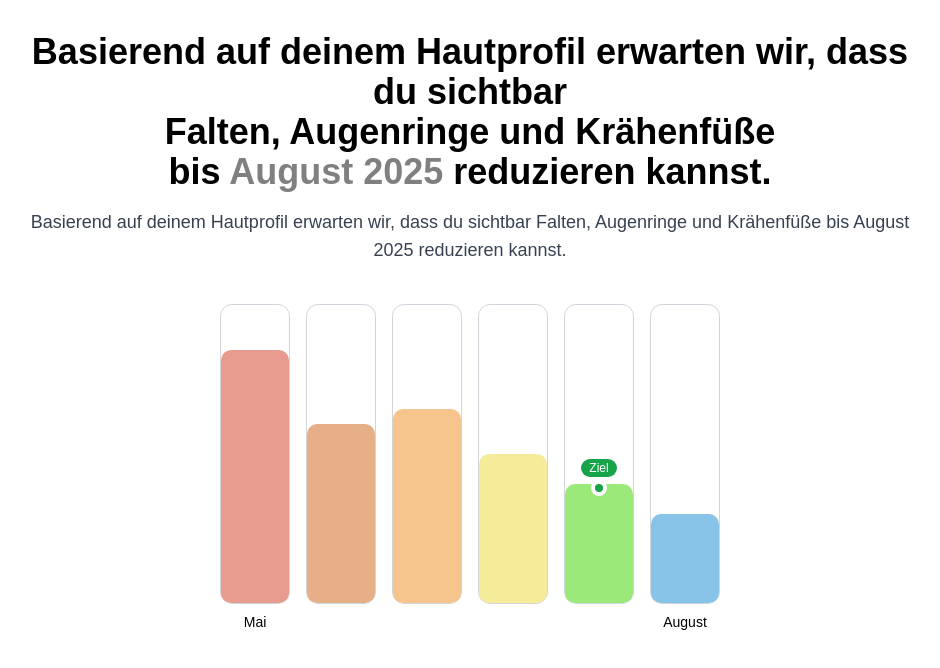
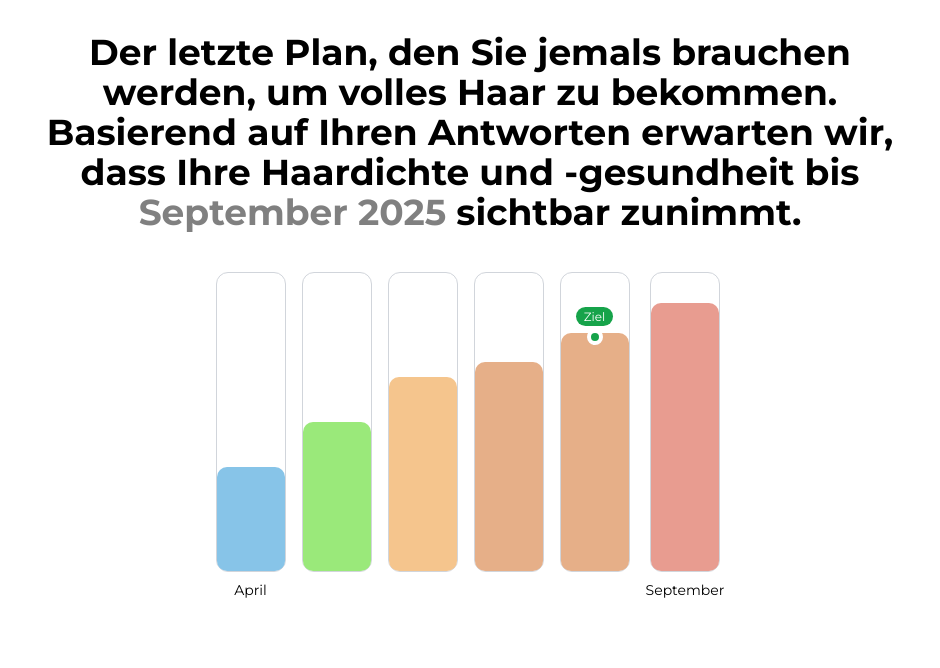
Before and after one commit to Clemchuks/skincare-german-heyflow, a plain HTML site: page index.html in a window 1280 px wide. Shown: the whole page, without its empty margins (170-1110 px from the left). Drawn offline with nearby package versions, Linux system fonts and the light colour scheme.

Commit message:
Update index.html

```diff
--- a/index.html
+++ b/index.html
@@ -4,6 +4,8 @@
     <script src="https://cdn.tailwindcss.com"></script>
     <link rel="stylesheet" href="https://cdnjs.cloudflare.com/ajax/libs/font-awesome/5.15.3/css/all.min.css" />
     <link href="https://fonts.googleapis.com/css2?family=Inter:wght@400;600;700&display=swap" rel="stylesheet" />
+    <link href="https://fonts.googleapis.com/css2?family=Montserrat:wght@400;700&display=swap" rel="stylesheet" />
+
     <style>
       body {
         font-family: 'montserrat', sans-serif;
@@ -59,45 +61,47 @@
   <body class="bg-white text-center px-2 py-8">
     <div class="max-w-4xl mx-auto">
       <h1 class="text-2xl sm:text-3xl md:text-4xl font-semibold text-black leading-snug">
-        Basierend auf deinem Hautprofil erwarten wir, dass du sichtbar<br />
-        Falten, Augenringe und Krähenfüße<br />
-        bis <span class="text-[#808080]">August 2025</span> reduzieren kannst.
+       Der letzte Plan, den Sie jemals brauchen werden, um volles Haar zu bekommen.<br>
+        Basierend auf Ihren Antworten erwarten wir, dass Ihre
+        Haardichte und -gesundheit bis  <span class="text-[#808080]">September 2025 </span> sichtbar zunimmt.
       </h1>
-      <p class="text-base sm:text-lg mt-4 text-gray-700">
-        Basierend auf deinem Hautprofil erwarten wir, dass du sichtbar Falten, Augenringe und Krähenfüße bis August 2025 reduzieren kannst.
-      </p>
+
 
       <div class="mt-10">
         <div class="flex flex-wrap justify-center gap-2 sm:gap-4 w-full">
-          <!-- Bar Column -->
+          <!-- April -->
           <div class="flex flex-col items-center flex-shrink-0">
             <div class="flex flex-col justify-end bar-container h-[300px] w-[50px] sm:w-[70px] bg-white border border-gray-300 rounded-xl">
-              <div class="w-full bar" data-target="85%" style="background-color: #e89c90;"></div>
+              <div class="w-full bar" data-target="35%" style="background-color: #87c4e8;"></div>
             </div>
-            <span class="mt-2 text-black text-xs sm:text-sm">Mai</span>
+            <span class="mt-2 text-black text-xs sm:text-sm">April</span>
           </div>
 
+          <!-- May -->
           <div class="flex flex-col items-center flex-shrink-0">
             <div class="flex flex-col justify-end bar-container h-[300px] w-[50px] sm:w-[70px] bg-white border border-gray-300 rounded-xl">
-              <div class="w-full bar" data-target="60%" style="background-color: #e6af88;"></div>
+              <div class="w-full bar" data-target="50%" style="background-color: #9ae97a;"></div>
             </div>
           </div>
 
+          <!-- June -->
           <div class="flex flex-col items-center flex-shrink-0">
             <div class="flex flex-col justify-end bar-container h-[300px] w-[50px] sm:w-[70px] bg-white border border-gray-300 rounded-xl">
               <div class="w-full bar" data-target="65%" style="background-color: #f5c58d;"></div>
             </div>
           </div>
 
+          <!-- July -->
           <div class="flex flex-col items-center flex-shrink-0">
             <div class="flex flex-col justify-end bar-container h-[300px] w-[50px] sm:w-[70px] bg-white border border-gray-300 rounded-xl">
-              <div class="w-full bar" data-target="50%" style="background-color: #f6eb99;"></div>
+              <div class="w-full bar" data-target="70%" style="background-color: #e6af88;"></div>
             </div>
           </div>
 
+          <!-- August (Goal) -->
           <div class="flex flex-col items-center flex-shrink-0">
             <div class="flex flex-col justify-end bar-container h-[300px] w-[50px] sm:w-[70px] bg-white border border-gray-300 rounded-xl relative">
-              <div class="w-full bar relative flex items-start justify-center" data-target="40%" style="background-color: #9ae97a;">
+              <div class="w-full bar relative flex items-start justify-center" data-target="80%" style="background-color: #e6af88;">
                 <div class="absolute -top-6 text-center opacity-0 transition-opacity duration-700" id="goalBadge">
                   <span class="bg-green-600 text-white text-xs px-2 py-0.5 rounded-full">Ziel</span>
                   <div class="w-3 h-3 sm:w-4 sm:h-4 rounded-full border-4 border-white bg-green-600 mx-auto mt-1"></div>
@@ -106,11 +110,12 @@
             </div>
           </div>
 
+          <!-- September -->
           <div class="flex flex-col items-center flex-shrink-0">
             <div class="flex flex-col justify-end bar-container h-[300px] w-[50px] sm:w-[70px] bg-white border border-gray-300 rounded-xl">
-              <div class="w-full bar" data-target="30%" style="background-color: #87c4e8;"></div>
+              <div class="w-full bar" data-target="90%" style="background-color: #e89c90;"></div>
             </div>
-            <span class="mt-2 text-black text-xs sm:text-sm">August</span>
+            <span class="mt-2 text-black text-xs sm:text-sm">September</span>
           </div>
         </div>
       </div>
```
